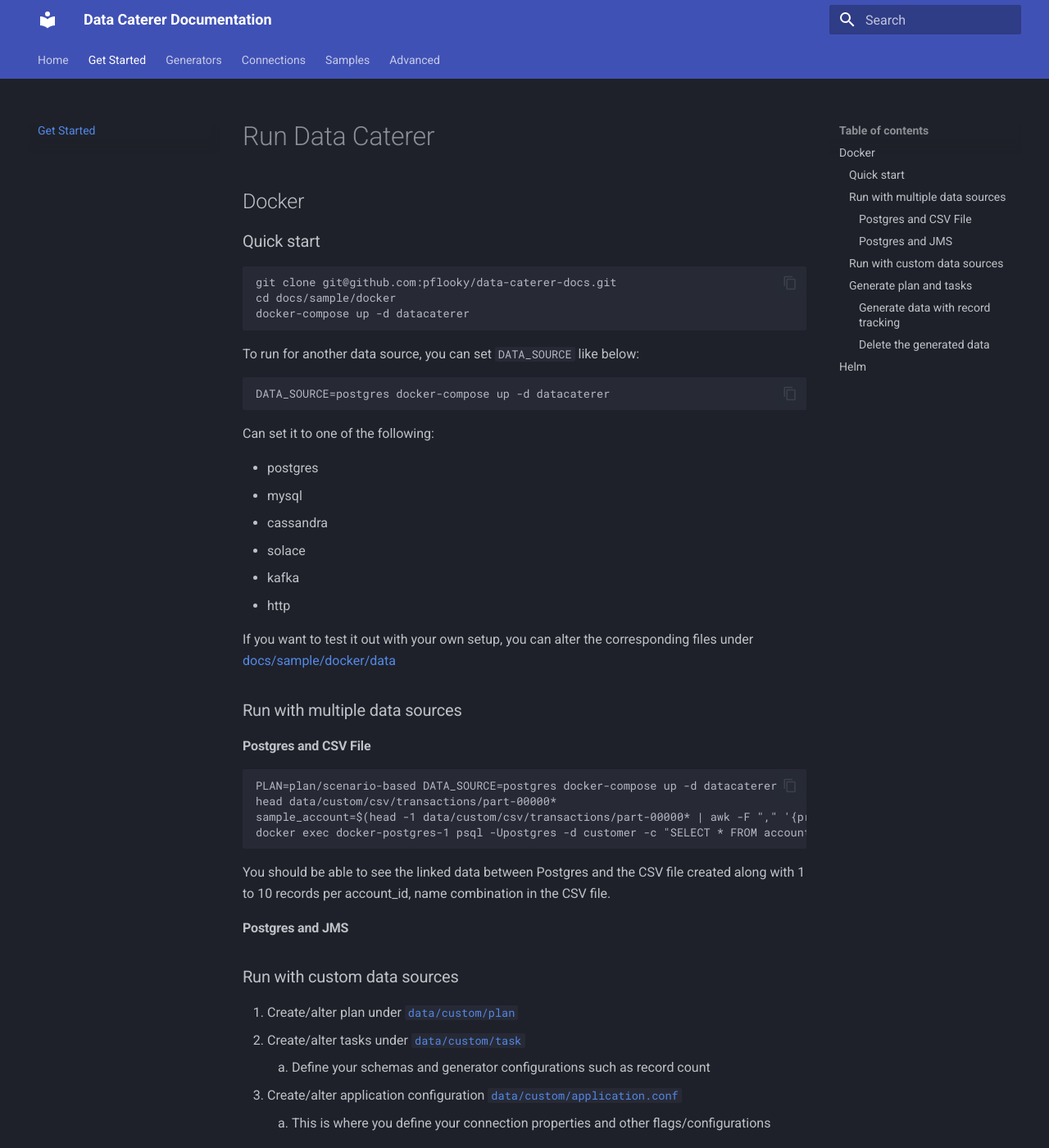
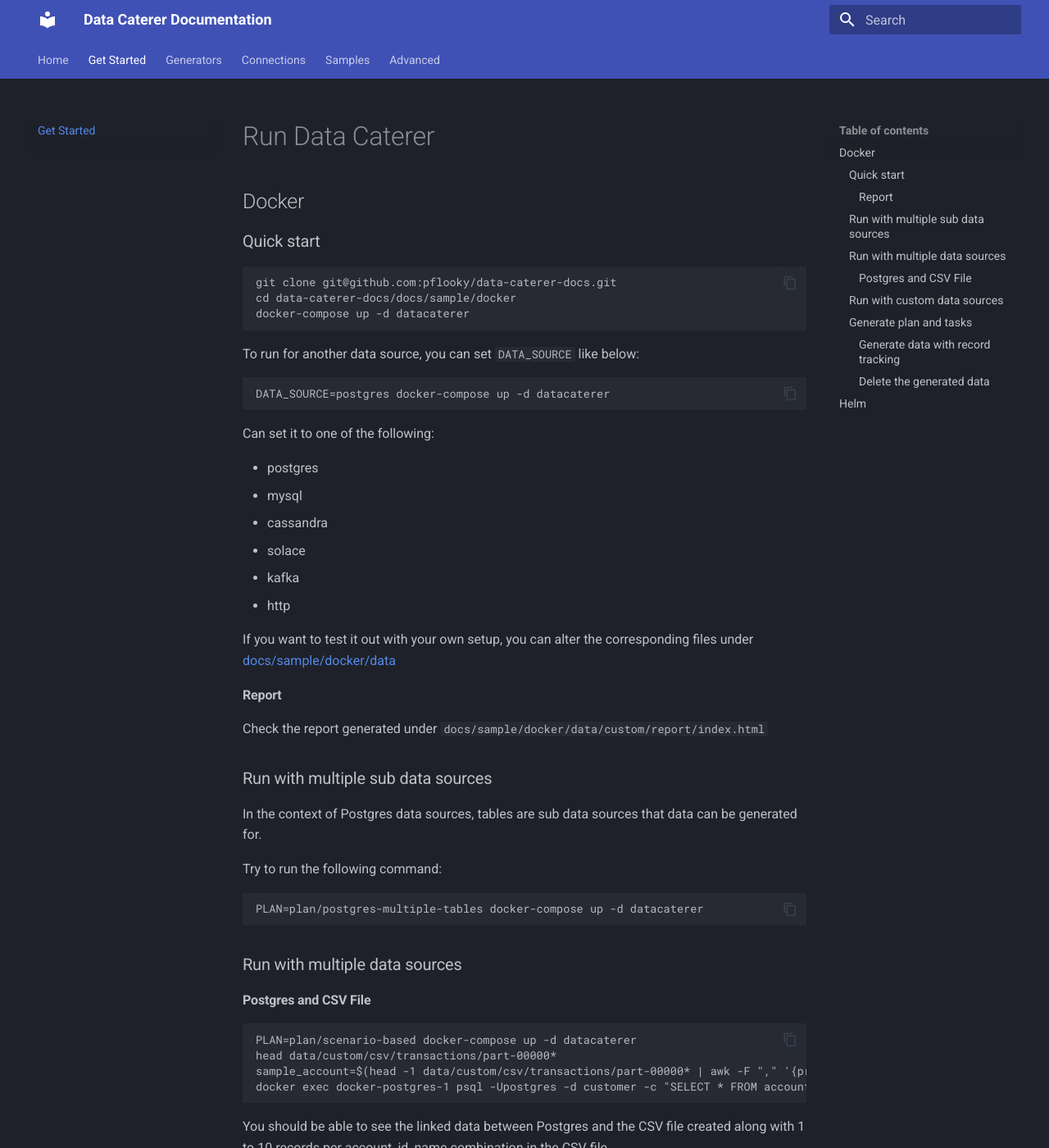
Before and after one commit to pflooky/data-caterer-docs, an MkDocs documentation site: the page built from docs/get-started/docker.md, in a window 1280 px wide and 1400 px high. Shown: the whole window at 82% size. Built offline with MkDocs 1.6.1 and Material for MkDocs 9.7.7, drawn with Linux system fonts in a browser that asks for light colours.

````diff
--- a/docs/get-started/docker.md
+++ b/docs/get-started/docker.md
@@ -6,7 +6,7 @@
 
 ```shell
 git clone git@github.com:pflooky/data-caterer-docs.git
-cd docs/sample/docker
+cd data-caterer-docs/docs/sample/docker
 docker-compose up -d datacaterer
 ```
 
@@ -26,13 +26,25 @@ Can set it to one of the following:
 
 If you want to test it out with your own setup, you can alter the corresponding files under [docs/sample/docker/data](https://github.com/pflooky/data-caterer-docs/tree/main/docs/sample/docker/data)
 
+#### Report
+
+Check the report generated under `docs/sample/docker/data/custom/report/index.html`
+
+### Run with multiple sub data sources
+
+In the context of Postgres data sources, tables are sub data sources that data can be generated for.
+
+Try to run the following command:
+```shell
+PLAN=plan/postgres-multiple-tables docker-compose up -d datacaterer
+```
 
 ### Run with multiple data sources
 
 #### Postgres and CSV File
 
 ```shell
-PLAN=plan/scenario-based DATA_SOURCE=postgres docker-compose up -d datacaterer
+PLAN=plan/scenario-based docker-compose up -d datacaterer
 head data/custom/csv/transactions/part-00000*
 sample_account=$(head -1 data/custom/csv/transactions/part-00000* | awk -F "," '{print $1}')
 docker exec docker-postgres-1 psql -Upostgres -d customer -c "SELECT * FROM account.accounts WHERE account_number='$sample_account'"
@@ -40,8 +52,6 @@ docker exec docker-postgres-1 psql -Upostgres -d customer -c "SELECT * FROM acco
 
 You should be able to see the linked data between Postgres and the CSV file created along with 1 to 10 records per
 account_id, name combination in the CSV file.
-
-#### Postgres and JMS
 
 
 
--- a/docs/sample/docker/data/custom/application-dvd.conf
+++ b/docs/sample/docker/data/custom/application-dvd.conf
@@ -22,6 +22,8 @@ folders {
     taskFolderPath = ${?TASK_FOLDER_PATH}
     recordTrackingFolderPath = "/opt/app/custom/recordTracking"
     recordTrackingFolderPath = ${?RECORD_TRACKING_FOLDER_PATH}
+    generatedDataResultsFolderPath = "/opt/app/custom/report/dvd"
+    generatedDataResultsFolderPath = ${?GENERATED_DATA_METADATA_FOLDER_PATH}
 }
 
 metadata {
@@ -29,6 +31,8 @@ metadata {
     numRecordsForAnalysis = 10000
     oneOfDistinctCountVsCountThreshold = 0.1
 }
+
+generation {}
 
 spark {
     master = "local[*]"
--- a/docs/sample/docker/data/custom/task/jdbc/postgres/postgres-account-task.yaml
+++ b/docs/sample/docker/data/custom/task/jdbc/postgres/postgres-account-task.yaml
@@ -3,7 +3,7 @@ steps:
   - name: "accounts"
     type: "postgres"
     count:
-      total: 1000
+      total: "1000000"
     options:
       dbtable: "account.accounts"
     schema:
````
Also changed, not shown: docs/index.md (+4 -6 lines), docs/roadmap/roadmap.md (added, +12 -0 lines), docs/sample/docker/data/custom/application.conf (+10 -2 lines), docs/sample/docker/data/custom/task/jdbc/postgres/postgres-multi-table-task.yaml (+7 -14 lines), docs/sample/docker/docker-compose.yaml (+12 -2 lines), docs/use-cases/business-value.md (added, +11 -0 lines), docs/use-cases/use-cases.md (added, +27 -0 lines), 3 other files.
